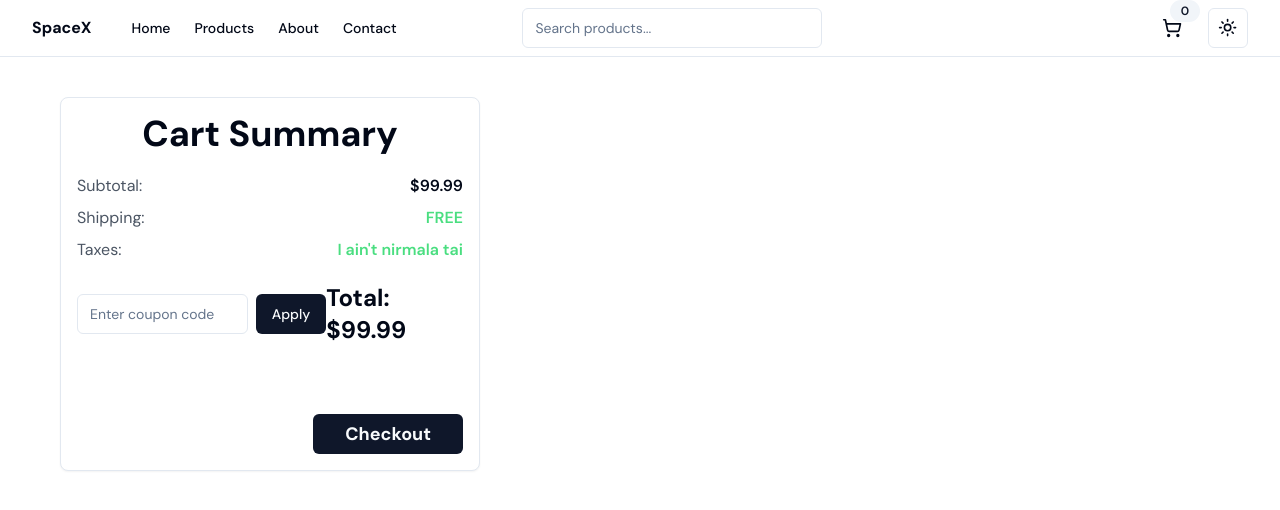
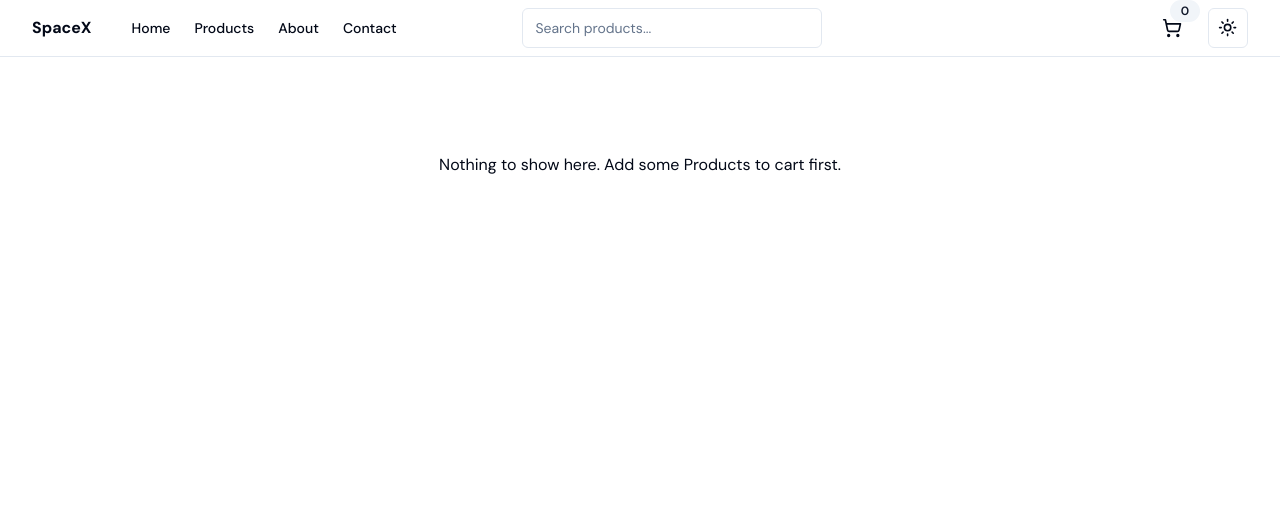
Before and after one commit to prajjwal2-3/cart, a Next.js app: page /cart in a window 1280 px wide. Shown: the top 510 px of the page. Built offline with nearby package versions, Linux system fonts and the light colour scheme.

Commit message:
cart page almost done, remaining multiple quantity feature

```diff
--- a/components/CartPage.tsx
+++ b/components/CartPage.tsx
@@ -7,42 +7,56 @@ import { Button } from "./ui/button";
 import CartCard from "./CartCard";
 import { Products } from "@/data/products";
 import { Card } from '@/components/ui/card';
+
 export default function CartPage() {
-
   const cart = useCartStore();
 
   const cartProducts = cart.products
     .map((cartItem) => Products.find((product) => product.id === cartItem.id))
     .filter((product) => product !== undefined);
+if(cartProducts.length===0){
+    return <div className="p-24 text-center">Nothing to show here. Add some Products to cart first.</div>
+}
   const [couponCode, setCouponCode] = useState("");
   const [showAlert, setShowAlert] = useState(false);
-    const [isApplied,setIsApplied]=useState(false)
+  const [isApplied, setIsApplied] = useState(false);
+
   const handleCouponCodeChange = (e: { target: { value: SetStateAction<string>; }; }) => {
     setCouponCode(e.target.value);
   };
 
   const handleApplyCoupon = () => {
     if (couponCode.toUpperCase() === "HIREME") {
-
       setShowAlert(false);
-        setIsApplied(true)
+      setIsApplied(true);
     } else {
+        setIsApplied(false);
       setShowAlert(true);
     }
   };
+
+
+  const calculateTotalPrice = () => {
+    return cartProducts.reduce((total, product) => total + product.price, 0);
+  };
+
+  const subtotal = calculateTotalPrice();
+  const discount = isApplied ? 10 : 0;
+  const totalPrice = subtotal - discount;
+
   return (
-    <div className="p-10 flex gap-5">
+    <div className="p-10 flex flex-col lg:flex-row gap-5">
       <section className="flex flex-col lg:max-w-[65%]">
         {cartProducts.map((product) => (
           <CartCard key={product.id} data={product} />
         ))}
       </section>
-      <Card className="w-full max-w-[35%] h-fit p-4 flex flex-col gap-5">
-      <h1 className="text-4xl font-bold  text-center"> Cart Summary</h1>
+      <Card className="w-full lg:max-w-[35%] h-fit p-4 flex flex-col gap-5">
+        <h1 className="text-4xl font-bold text-center"> Cart Summary</h1>
         <div className="flex flex-col gap-2">
           <div className="flex justify-between">
             <p className="text-gray-600">Subtotal:</p>
-          <p className="font-semibold">$99.99</p>
+            <p className="font-semibold">${subtotal.toFixed(2)}</p>
           </div>
           <div className="flex justify-between">
             <p className="text-gray-600">Shipping:</p>
@@ -52,9 +66,17 @@ export default function CartPage() {
             <p className="text-gray-600">Taxes:</p>
             <p className="font-semibold text-green-400">I ain't nirmala tai</p>
           </div>
+          {
+            isApplied && (
+                <div className="flex justify-between">
+            <p className="text-gray-600">Discount:</p>
+            <p className="font-semibold ">-$10</p>
           </div>
-      <div className="flex justify-between items-center mb-4">
-        <div className="flex items-center">
+            )
+          }
+        </div>
+        <div className="flex justify-between flex-col gap-3 mb-4">
+          <div className="flex w-full items-center">
             <Input
               type="text"
               placeholder="Enter coupon code"
@@ -64,21 +86,19 @@ export default function CartPage() {
             />
             <Button onClick={handleApplyCoupon}>Apply</Button>
           </div>
-        <p className="text-2xl font-bold">Total: $99.99</p>
+          <p className="text-2xl font-bold">Total: ${totalPrice.toFixed(2)}</p>
         </div>
         {showAlert && (
           <div className="bg-red-100 border-l-4 border-red-500 text-red-700 p-4 mb-4" role="alert">
             <p>Invalid coupon code. Try using "HIREME".</p>
           </div>
         )}
-      {
-        isApplied && (
+        {isApplied && (
           <div className="bg-green-100 border-l-4 border-green-500 text-green-700 p-4 mb-4" role="alert">
             <p>You Saved $10.</p>
           </div>
-        )
-      }
-      <div className="flex justify-end mt-8">
+        )}
+        <div className="flex justify-end lg:mt-8">
           <Button className="px-8 py-4 text-lg font-bold">Checkout</Button>
         </div>
       </Card>
```
Lines whose indentation alone changed are shown as unchanged.
